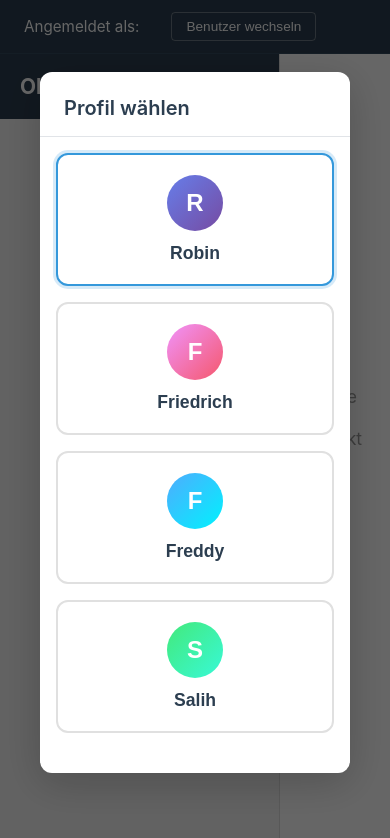
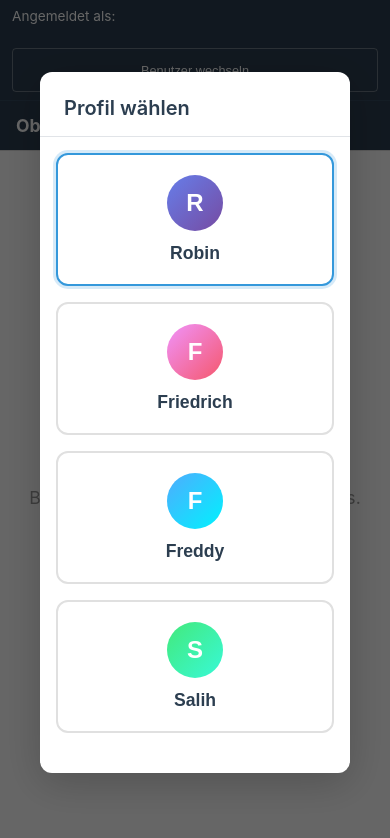
Before and after one commit to RobinDMN/immobilien-app, a React (Vite) app: page / in a window 390 px wide. Shown: the top 838 px of the page. Built offline with nearby package versions, Linux system fonts and the light colour scheme.

Commit message:
feat(mobile): responsive design for iPhone - larger touch targets, collapsible sidebar

```diff
--- a/src/App.css
+++ b/src/App.css
@@ -263,3 +263,124 @@ body {
 .object-detail::-webkit-scrollbar-thumb:hover {
   background: #999;
 }
+
+/* ============================================================================
+   MOBILE RESPONSIVE
+   ============================================================================ */
+@media (max-width: 768px) {
+  /* Header kompakter */
+  .app-header {
+    padding: 10px 16px;
+    flex-wrap: wrap;
+    gap: 8px;
+  }
+
+  .user-info {
+    font-size: 0.85rem;
+    gap: 8px;
+  }
+
+  .btn-user-switch {
+    padding: 8px 12px;
+    font-size: 0.8rem;
+    min-height: 44px; /* iOS Touch Target */
+  }
+
+  /* Sidebar wird zum Drawer */
+  .app-content {
+    flex-direction: column;
+  }
+
+  .sidebar {
+    width: 100%;
+    max-height: 40vh;
+    border-right: none;
+    border-bottom: 1px solid #ddd;
+  }
+
+  .sidebar h2 {
+    padding: 14px 16px;
+    font-size: 1.1rem;
+  }
+
+  /* Objektliste touch-friendly */
+  .objekt-liste li {
+    padding: 16px;
+    min-height: 64px; /* Größere Touch Targets */
+  }
+
+  .objekt-name {
+    font-size: 1rem;
+  }
+
+  .objekt-adresse {
+    font-size: 0.85rem;
+  }
+
+  /* Detail View */
+  .object-detail {
+    padding: 20px 16px;
+  }
+
+  .detail-header h2 {
+    font-size: 1.4rem;
+  }
+
+  .adresse {
+    font-size: 0.9rem;
+  }
+
+  /* Grid auf eine Spalte */
+  .objekt-info-grid {
+    grid-template-columns: 1fr;
+    gap: 10px;
+  }
+
+  .info-item {
+    padding: 12px;
+    min-height: 48px;
+  }
+
+  /* Checklist touch-friendly */
+  .checklist-item label {
+    font-size: 0.95rem;
+    padding: 8px 0;
+    min-height: 48px;
+  }
+
+  .checklist-item input[type="checkbox"] {
+    width: 24px;
+    height: 24px;
+    margin-right: 14px;
+  }
+}
+
+/* Extra small devices (phones in portrait) */
+@media (max-width: 480px) {
+  .app-header {
+    padding: 8px 12px;
+  }
+
+  .user-info {
+    flex-direction: column;
+    align-items: flex-start;
+    width: 100%;
+  }
+
+  .btn-user-switch {
+    width: 100%;
+    margin-top: 8px;
+  }
+
+  .sidebar {
+    max-height: 35vh;
+  }
+
+  .object-detail {
+    padding: 16px 12px;
+  }
+
+  .detail-header h2 {
+    font-size: 1.2rem;
+  }
+}
```
